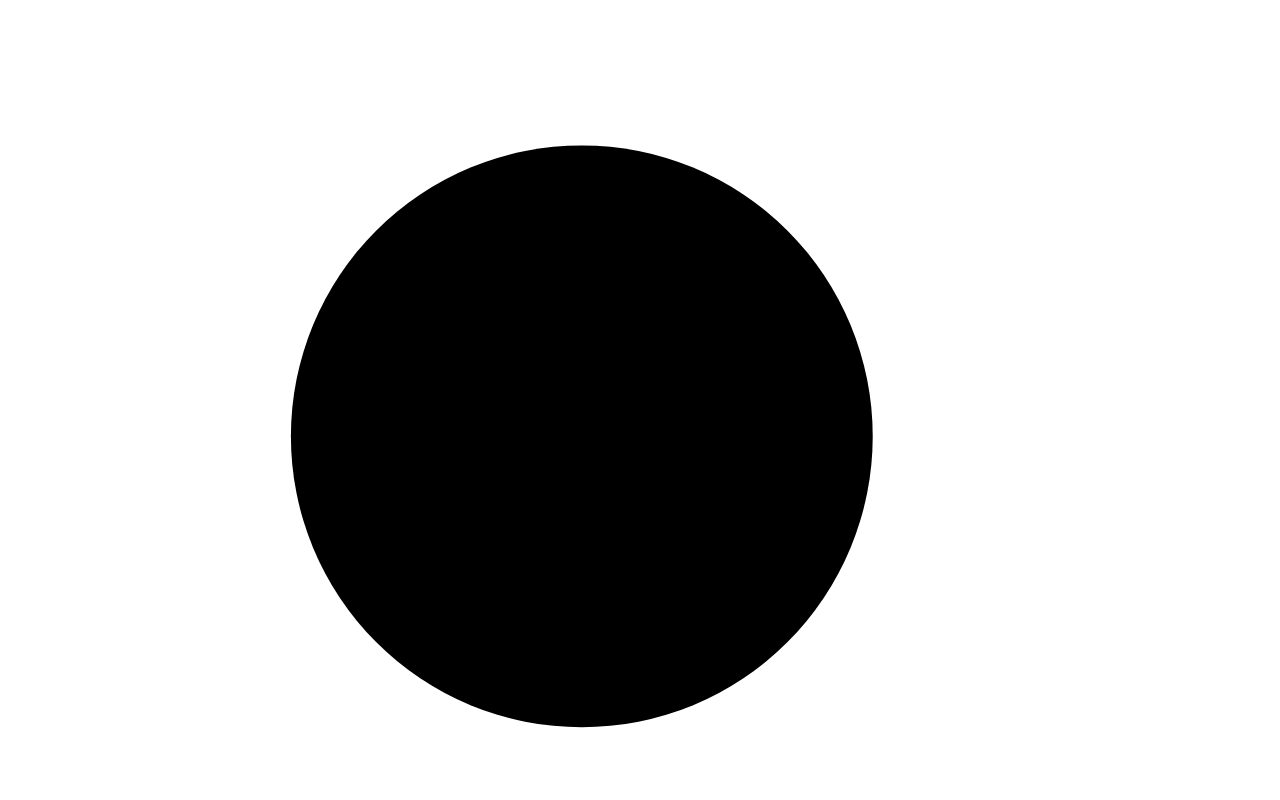
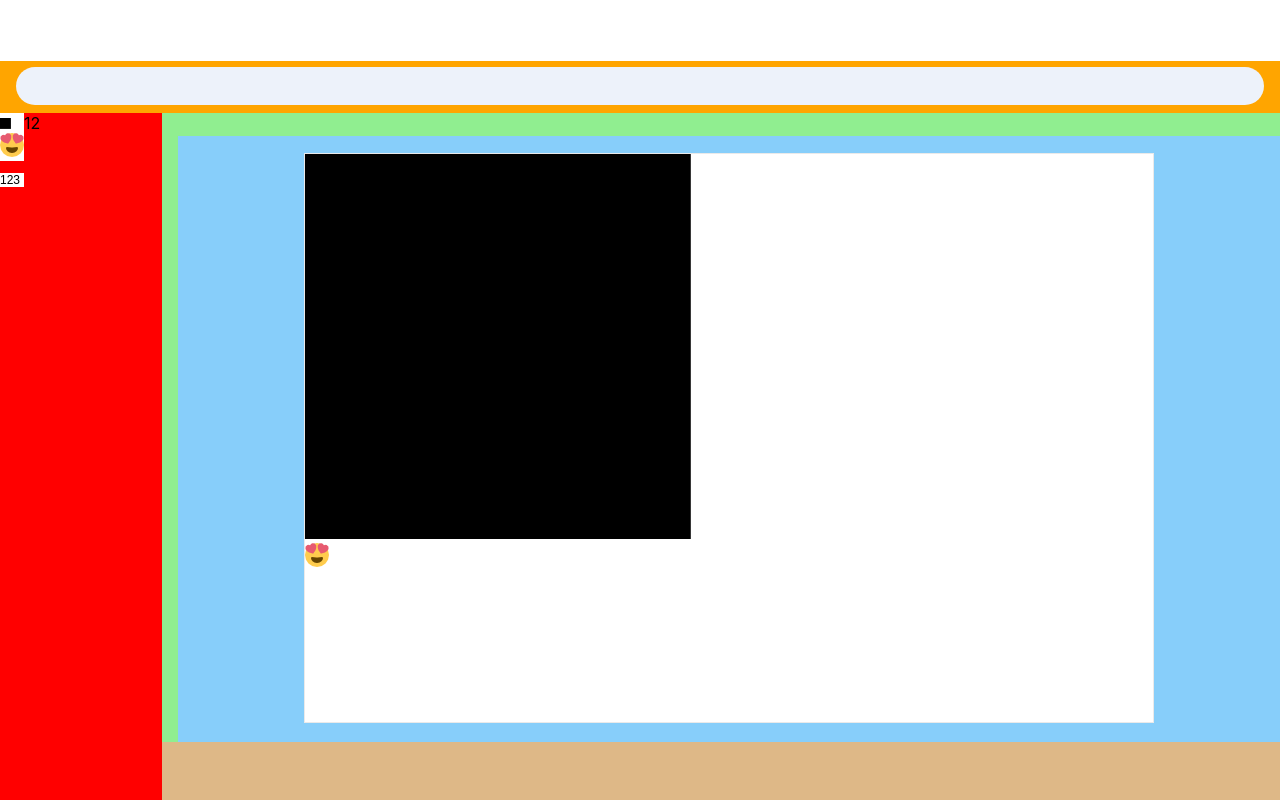
Before and after one commit to Kortasfa/COM, a React (Create React App) app in the folder pres-maker/: page / in a window 1280 px wide. Shown: the top 800 px of the page. Built offline with nearby package versions, Linux system fonts and the light colour scheme.

Commit message:
изменения

```diff
--- a/pres-maker/src/App.css
+++ b/pres-maker/src/App.css
@@ -1,38 +1,83 @@
-.App {
-  text-align: center;
+.top-panel {
+  display: flex;
+  flex-direction: column;
+  width: 100%;
+  height: 113px;
+  background-color: orange
 }
 
-.App-logo {
-  height: 40vmin;
-  pointer-events: none;
+.top-panel__title-bar
+{
+  background-color: #FFFFFF; /* blanchedalmond */
+  width: 100%;
+  height: 28.14%
 }
 
-@media (prefers-reduced-motion: no-preference) {
-  .App-logo {
-    animation: App-logo-spin infinite 20s linear;
-  }
+.top-panel__menu-panel
+{
+  background-color: #FFFFFF; /* gray */
+  height: 29%;
+  width: 100%;
+  transition-duration: .1s;
 }
 
-.App-header {
-  background-color: #282c34;
-  min-height: 100vh;
-  display: flex;
-  flex-direction: column;
-  align-items: center;
-  justify-content: center;
-  font-size: calc(10px + 2vmin);
-  color: white;
+.top-panel__editor-panel
+{
+  background-color: #edf2fa;
+  border: none;
+  border-radius: 24px;
+  font-family: Google Sans,Roboto,sans-serif;
+  margin: 6px 16px 8px 16px;
+  height: 35%;
+  padding: 0 8px;
+  -webkit-font-smoothing: antialiased;
 }
 
-.App-link {
-  color: #61dafb;
+.workspace {
+  display: flex;
+  flex-direction: row;
+  width: 100%;
+  height: 728px;
+  background-color: grey;
 }
 
-@keyframes App-logo-spin {
-  from {
-    transform: rotate(0deg);
-  }
-  to {
-    transform: rotate(360deg);
-  }
+.workspace__side-panel {
+  display: flex;
+  background-color: red;
+  width: 14.5%;
+  height: 100%;
 }
+
+.workspace__main-area {
+  display: flex;
+  justify-content: flex-end;
+  align-items: flex-end;
+  flex-direction: column;
+  background-color: lightgreen;
+  width: 100%;
+}
+
+.workspace__canvas {
+  display: flex;
+  justify-content: center;
+  background-color: lightskyblue;
+  width: 98.6%;
+  height: 83.3%;
+}
+
+.slides-view {
+  /* background-color: greenyellow; */
+  background-color: rgb(255, 255, 255);
+  border: 1px solid #EAEAEA;
+  position: relative;
+  top: 17px;
+  width: 77%;
+  height: 93.7%;
+}
+
+.workspace__notes-field-block {
+  display: flex;
+  background-color: burlywood;
+  width: 100%;
+  height: 13.6%
+}
--- a/pres-maker/src/App.tsx
+++ b/pres-maker/src/App.tsx
@@ -3,17 +3,26 @@ import './App.css'
 import { Slide } from './Components/Slide/Slide'
 import { GraphicObject } from './Components/Block/GraphicObject/GraphicObject'
 import { ImageBlock } from './Components/Block/ImageBlock/ImageBlock'
+import { Editor } from './Components/Editor/Editor'
+import { TextBlock } from './Components/Block/TextBlock/TextBlock'
 
-function App() {
-  return (
-    <>
+const FirstSlide = (
   <Slide
+    key={1}
     id={1}
     background={'white'}
     objects={[
-          <GraphicObject id={2} coordinatesX={10} coordinatesY={10} graphicObjectType={'circle'} />,
+      <GraphicObject
+        id={2}
+        key={1}
+        coordinatesX={10}
+        coordinatesY={10}
+        graphicObjectType={'rectangle'}
+        borderSize={20}
+      />,
       <ImageBlock
         id={3}
+        key={2}
         coordinatesX={1}
         coordinatesY={2}
         src={
@@ -22,6 +31,40 @@ function App() {
       />,
     ]}
   />
+)
+
+const SecondSlide = (
+  <Slide
+    key={1}
+    id={1}
+    background={'white'}
+    objects={[<TextBlock id={1} coordinatesX={10} coordinatesY={12} value={'123'} key={1} />]}
+  />
+)
+
+function App() {
+  return (
+    <>
+      <div>
+        <header>
+          <div className="top-panel">
+            <div className="top-panel__title-bar"></div>
+            <div className="top-panel__menu-panel"></div>
+            <div className="top-panel__editor-panel"></div>
+          </div>
+        </header>
+        <div className="workspace">
+          <div className="workspace__side-panel">
+            <Editor name={'213'} slides={[FirstSlide, SecondSlide]} selectSlide={[1]} selectObject={[2]} />
+          </div>
+          <div className="workspace__main-area">
+            <div className="workspace__canvas">
+              <div className="slides-view">{FirstSlide}</div>
+            </div>
+            <div className="workspace__notes-field-block"></div>
+          </div>
+        </div>
+      </div>
     </>
   )
 }
--- a/pres-maker/src/Components/Block/GraphicObject/GraphicObject.tsx
+++ b/pres-maker/src/Components/Block/GraphicObject/GraphicObject.tsx
@@ -1,4 +1,5 @@
 import { BlockType } from '../Block'
+import React from 'react'
 
 type GraphicObjectType = BlockType & {
   fillColor?: string
--- a/pres-maker/src/Components/Block/ImageBlock/ImageBlock.tsx
+++ b/pres-maker/src/Components/Block/ImageBlock/ImageBlock.tsx
@@ -1,4 +1,5 @@
 import { BlockType } from '../Block'
+import React from 'react'
 
 type ImageBlockType = BlockType & {
   src: string
--- a/pres-maker/src/Components/Block/TextBlock/TextBlock.tsx
+++ b/pres-maker/src/Components/Block/TextBlock/TextBlock.tsx
@@ -1,4 +1,5 @@
 import { BlockType } from '../Block'
+import React from 'react'
 
 type TextBlockType = BlockType & {
   value: string
--- a/pres-maker/src/Components/Doc/Doc.tsx
+++ b/pres-maker/src/Components/Doc/Doc.tsx
@@ -1,8 +1,14 @@
-import { Slide, SlideType } from '../Slide/Slide'
+import React from 'react'
 
-type Doc = {
+type DocType = {
   name: string
-  slides: [SlideType]
+  slides: JSX.Element[]
 }
 
-export default function Doc()
+export const Doc = ({ slides }: DocType) => {
+  return (
+    <div>{slides && slides.map((Component, index) => <React.Fragment key={index}>{Component}</React.Fragment>)}</div>
+  )
+}
+
+export type { DocType }
--- a/pres-maker/src/Components/Editor/Editor.tsx
+++ b/pres-maker/src/Components/Editor/Editor.tsx
@@ -1,10 +1,14 @@
-import Selection from '../Selection/Selection';
-import Doc from '../Doc/Doc';
+import Selection, { SelectionSlides } from '../Selection/Selection'
+import { Doc, DocType } from '../Doc/Doc'
+import React from 'react'
 
-const Editor = () => (
-	<>
-		<Selection />
-	</>
+type EditorType = DocType & SelectionSlides
+
+const Editor = ({ slides, name, selectSlide, selectObject }: EditorType) => (
+  <>
+    <Doc slides={slides} name={name} />
+    <Selection selectObject={selectObject} selectSlide={selectSlide} />
+  </>
 )
 
-export { Editor };
+export { Editor }
--- a/pres-maker/src/Components/Selection/Selection.tsx
+++ b/pres-maker/src/Components/Selection/Selection.tsx
@@ -1,14 +1,17 @@
-import { useState } from 'react';
-import SelectionObject from './SelectionObject/SelectionObject';
-import SelectionSlide from './SelectionSlide/SelectionSlide';
+import SelectionObject from './SelectionObject/SelectionObject'
+import SelectionSlide from './SelectionSlide/SelectionSlide'
+import React from 'react'
 
-export default function Selection() {
-	const [numberOfSlides, setNumberOfSlides] = useState<number | [number]>(1)
-	const [numberOfObjects, setNumberOfObjects] = useState<[number] | number>(2)
-	return (
-		<>
-			<SelectionSlide number={numberOfSlides} />
-			<SelectionObject number={numberOfObjects} />
-		</>
-	)
+export type SelectionSlides = {
+  selectSlide: number[]
+  selectObject: number[]
 }
+
+export default function Selection({ selectSlide, selectObject }: SelectionSlides) {
+  return (
+    <>
+      <SelectionSlide number={selectSlide} />
+      {selectSlide.length === 1 ? selectObject.map((num, idx) => <SelectionObject key={idx} number={num} />) : null}
+    </>
+  )
+}
--- a/pres-maker/src/Components/Selection/SelectionObject/SelectionObject.tsx
+++ b/pres-maker/src/Components/Selection/SelectionObject/SelectionObject.tsx
@@ -1,13 +1,15 @@
-import { useState } from 'react';
+import React from 'react'
 
 type SelectionObjectProps = {
-	number: number | [number]
+  number: number | [number]
 }
 
-const SelectionObject = ({ number }: SelectionObjectProps) => {
-	const [numberOfObjects, setNumberOfObjects] = useState(number);
-
-	return <p>123</p>;
+const SelectionObject: React.FC<SelectionObjectProps> = ({ number }) => {
+  return (
+    <div className="selection-object">
+      {Array.isArray(number) ? number.map((num, idx) => <span key={idx}>{num}</span>) : <span>{number}</span>}
+    </div>
+  )
 }
 
-export default SelectionObject;
+export default SelectionObject
--- a/pres-maker/src/Components/Selection/SelectionSlide/SelectionSlide.tsx
+++ b/pres-maker/src/Components/Selection/SelectionSlide/SelectionSlide.tsx
@@ -1,13 +1,15 @@
-import { useState } from 'react';
+import React from 'react'
 
 type SelectionSlideProps = {
-	number: number | [number]
+  number: number[]
 }
 
-const SelectionSlide = ({ number }: SelectionSlideProps) => {
-	const [numberOfSlides, setNumberOfSlides] = useState(number);
-
-	return <p>123</p>;
+const SelectionSlide: React.FC<SelectionSlideProps> = ({ number }) => {
+  return (
+    <div className="selection-slide">
+      {Array.isArray(number) ? number.map((num, idx) => <span key={idx}>{num}</span>) : <span>{number}</span>}
+    </div>
+  )
 }
 
-export default SelectionSlide;
+export default SelectionSlide
```
Also changed, not shown: pres-maker/src/Components/Picture/PictureBase64.tsx (deleted, +0 -9 lines), pres-maker/src/Components/Picture/PictureUrl.tsx (deleted, +0 -9 lines). Lines whose indentation alone changed are shown as unchanged.
